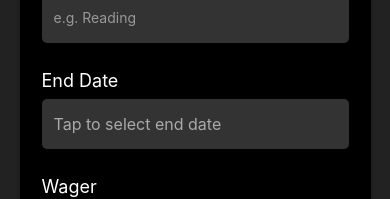
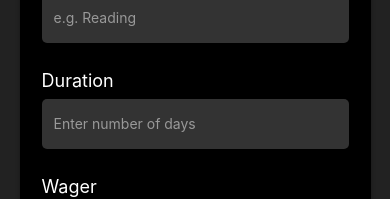
Before and after one commit to NithishaSathishkumar/Hackthon2025, a React Native app in the folder Hackthon2025/: screen /Overview in a window 390 px wide. Shown: the part 305-504 px from the top of the page. Built offline with nearby package versions, Linux system fonts and the light colour scheme.

Commit message:
Updated Overview page

```diff
--- a/Hackthon2025/App.js
+++ b/Hackthon2025/App.js
@@ -10,6 +10,7 @@ import Overview from './Screen/overview';
 import MyTasks from './Screen/mytasks';
 
 const Stack = createNativeStackNavigator();
+
 
 
 function HomeScreen({ navigation }) {
@@ -38,6 +39,8 @@ function HomeScreen({ navigation }) {
   );
 }
 
+
+
 export default function App() {
   return (
     <NavigationContainer>
--- a/Hackthon2025/Screen/overview.tsx
+++ b/Hackthon2025/Screen/overview.tsx
@@ -6,32 +6,22 @@ import {
   View,
   SafeAreaView,
   TextInput,
-  Platform,
   StyleSheet,
+  Alert
 } from 'react-native';
-import DateTimePicker from '@react-native-community/datetimepicker';
-import { Alert } from 'react-native';
+
 
 export default function Overview() {
   const [hobby, setHobby] = useState('');
-  const [endDate, setEndDate] = useState<Date | null>(null);
-  const [showPicker, setShowPicker] = useState(false);
+
+
 
   // Wager state
   const [wagerType, setWagerType] = useState<'money' | 'other' | null>(null);
   const [wagerAmount, setWagerAmount] = useState('');
+  const [durationDays, setDurationDays] = useState('');
   const [wagerOther, setWagerOther] = useState('');
 
-  const onChange = (_: any, selectedDate?: Date) => {
-    setShowPicker(Platform.OS === 'ios');
-    if (selectedDate) setEndDate(selectedDate);
-  };
-
-  const daysDiff = endDate
-    ? Math.ceil(
-        (endDate.getTime() - new Date().getTime()) / (1000 * 60 * 60 * 24)
-      )
-    : null;
 
   return (
     <SafeAreaView style={styles.wrapper}>
@@ -49,31 +39,17 @@ export default function Overview() {
         />
 
         {/* End Date */}
-        <Text style={styles.subFormTitle}>End Date</Text>
-        <TouchableOpacity
-          style={styles.formInput}
-          onPress={() => setShowPicker(true)}
-        >
-          <Text style={endDate ? styles.dateText : styles.placeholderText}>
-            {endDate
-              ? endDate.toLocaleDateString()
-              : 'Tap to select end date'}
-          </Text>
-        </TouchableOpacity>
-        {showPicker && (
-          <DateTimePicker
-            value={endDate ?? new Date()}
-            mode="date"
-            display="calendar"
-            onChange={onChange}
-            minimumDate={new Date()}
+        <Text style={styles.subFormTitle}>Duration</Text>
+
+          <TextInput keyboardType = "numeric" style={styles.formInput}
+            onChangeText={setDurationDays}
+            value={durationDays}
+            placeholder="Enter number of days"
+            placeholderTextColor="#999"
+
           />
-        )}
-        {daysDiff !== null && (
-          <Text style={styles.result}>
-            {daysDiff} day{daysDiff === 1 ? '' : 's'} from today
-          </Text>
-        )}
+
+
 
         {/* Wager selector */}
         <Text style={styles.subFormTitle}>Wager</Text>
```
